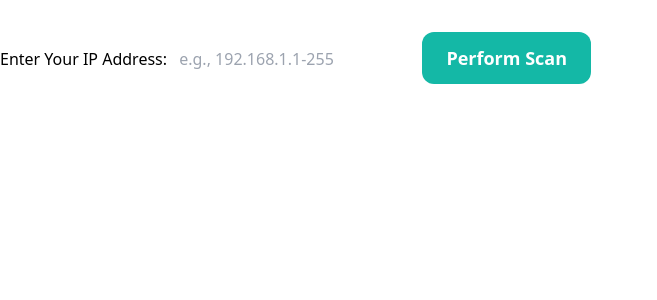
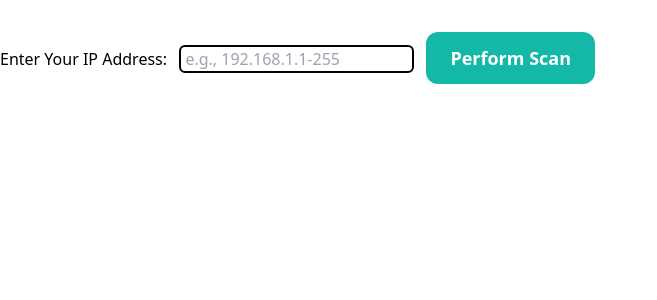
Before and after one commit to JacksonLDJ/ProbNet2, a Django app: page /NMAP_Scan/ in a window 1280 px wide. Shown: the part 121-421 px from the top of the page, without its empty margins (0-657 px from the left). Run offline with Django 4.2, Linux system fonts and the light colour scheme; the visitor is signed in with stand-in values (Sample User, id 1); some libraries are stand-ins or nearby versions.

Commit message:
Placeholder
NMAP_scan input cleaned up and changed.

```diff
--- a/ProbNet2/core/templates/nmap_scanner/NMAP_Scan.html
+++ b/ProbNet2/core/templates/nmap_scanner/NMAP_Scan.html
@@ -19,7 +19,7 @@
         <form id="nmapForm" method="post" action="{% url 'perform_nmap_scan' %}">
             {% csrf_token %}
             <label for="ipRange" class="mr-2">Enter Your IP Address:</label>
-            <input type="text" id="ipRange" name="ip_range" class="mr-2" placeholder="e.g., 192.168.1.1-255">
+            <input type="text" id="ipRange" name="ip_range" class="mr-2 border-2 border-black rounded-md" placeholder=" e.g., 192.168.1.1-255" >
             <button type="submit" class="px-6 py-3 text-lg font-semibold bg-teal-500 text-white rounded-xl hover:bg-teal-700">Perform Scan</button>
         </form>
     </div>
```
